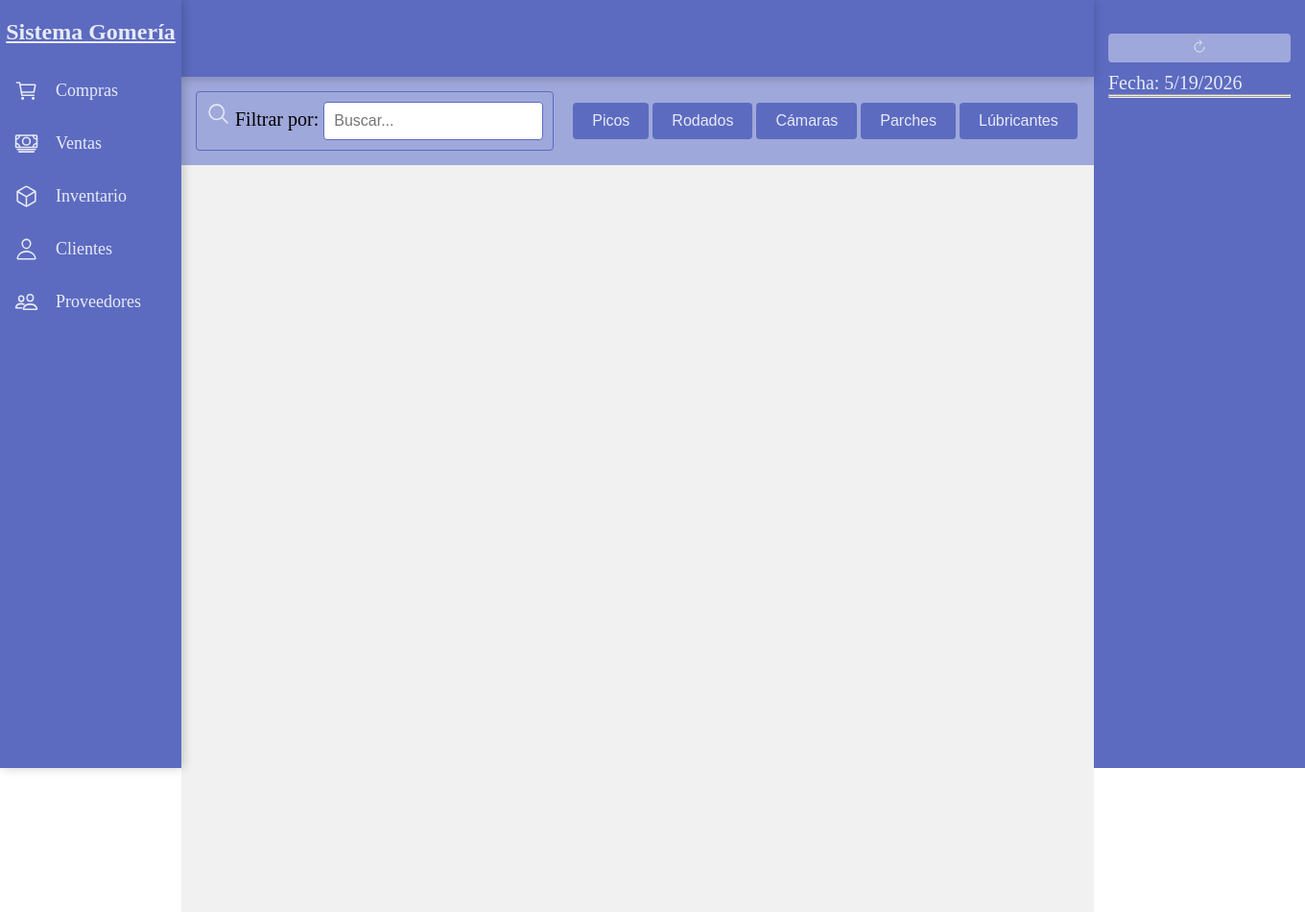
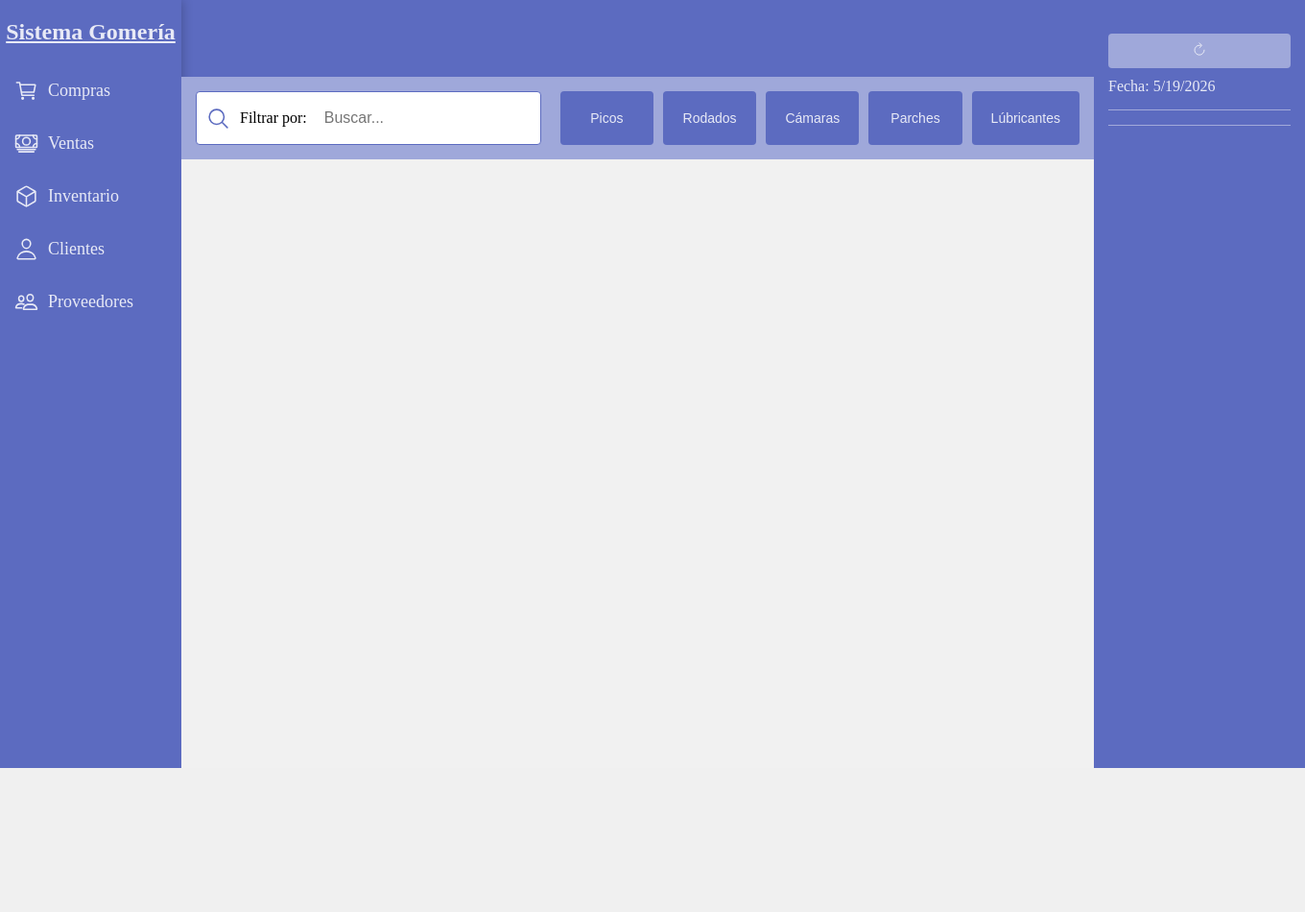
Before and after one commit to Luci1274/PPI_gomeria_codigo, a Flask app: page / in a window 1360 px wide. Shown: the whole page at 96% size. After the commit the page ends 800 px from the top, so only its background shows below. Run offline with Flask 3, Linux system fonts and the light colour scheme.

Commit message:
feat: implementar diseño responsivo y mejorar la navegación en la página de compra e inventario

```diff
--- a/src/static/css/estructura_base_compra_inventario_venta.css
+++ b/src/static/css/estructura_base_compra_inventario_venta.css
@@ -16,76 +16,122 @@
     --color-hover:#7986cb;
 }
 
-/* Header */
+/* MOBILE-FIRST: Default es celular */
+
+.container {
+    display: grid;
+    grid-template-columns: 1fr;
+    grid-template-rows: auto auto auto 1fr auto;
+    grid-template-areas:
+        "header"
+        "filtrado"
+        "main"
+        "main"
+        "footer";
+    min-height: 100vh;
+}
+
+/* Header - Mobile */
+header {
+    grid-area: header;
+    position: sticky;
+    top: 0;
+    z-index: 100;
+}
 
 .contenedor_header_gestion {
-    position: fixed;
-    top: 0;
-    left: var(--ancho-nav);
-    right: var(--ancho-panel);
-
     height: var(--alto-header);
-
     background-color: var(--color_fondo);
     color: var(--color_letras);
-
     display: flex;
     justify-content: center;
     align-items: center;
+    box-shadow: 0 2px 10px rgba(0,0,0,0.2);
+}
 
-    z-index: 100;
-    box-shadow: 0 2px 10px rgba(0,0,0,0.2);
-
-}
 .contenedor_header_gestion #titulo_pagina {
     font-size: 24px;
     font-weight: bold;
     text-decoration: underline;
 }
 
+/* Nav - Mobile */
+nav {
+    position: relative;
+    z-index: 300;
+}
 
-/*Navegación*/
+.boton_menu {
+    position: fixed;
+    top: 15px;
+    left: 15px;
+    width: 45px;
+    height: 45px;
+    border: none;
+    border-radius: 10px;
+    background-color: var(--color_fondo_cajas);
+    color: var(--color_letras);
+    font-size: 28px;
+    cursor: pointer;
+    z-index: 300;
+    display: flex;
+    justify-content: center;
+    align-items: center;
+    transition: 0.3s;
+}
 
-.conetenedor_navegacion {
+.boton_menu:hover {
+    background-color: var(--color-hover);
+}
+
+.boton_menu.oculto_menu {
+    opacity: 0;
+    pointer-events: none;
+    transition: opacity 0.3s ease;
+}
+
+.contenedor_navegacion {
     position: fixed;
-
     left: 0;
     top: 0;
-
-    width: var(--ancho-nav);
+    width: 189px;
     height: 100vh;
-
     background-color: var(--color_fondo);
     transition: 0.3s ease;
-
     z-index: 200;
     box-shadow: 2px 0 10px rgba(0,0,0,0.2);
-}
-
-.conetenedor_navegacion.oculto {
     transform: translateX(-100%);
 }
 
-.conetenedor_navegacion h2 {
+.contenedor_navegacion.abierto {
+    transform: translateX(0);
+}
+
+.contenedor_navegacion.oculto {
+    transform: translateX(-100%);
+}
+
+.contenedor_navegacion h2 {
     text-align: center;
     padding: 20px 0;
     color: var(--color_letras);
     text-decoration: underline;
+    visibility: hidden;
 }
 
-.conetenedor_navegacion ul {
+.contenedor_navegacion ul {
     list-style-type: none;
     margin: 0;
     padding: 0;
+    display: flex;
+    flex-direction: column;
 }
 
-.conetenedor_navegacion ul li {
-    float: none;
+.contenedor_navegacion ul li {
     display: block;
-    gap: 10px;
 }
 
-.conetenedor_navegacion ul li a {
+.contenedor_navegacion ul li a {
     display: flex;
     align-items: center;
     gap: 10px;
@@ -95,148 +141,163 @@
     transition: 0.3s;
 }
 
-.conetenedor_navegacion ul li a:hover {
+.contenedor_navegacion ul li a:hover {
     background-color: var(--color-hover);
     padding-left: 25px;
 }
 
-.conetenedor_navegacion ul li a ion-icon {
-    margin-right: 5%;
+.contenedor_navegacion ul li a ion-icon {
     font-size: 25px;
 }
 
-.conetenedor_navegacion ul li a span {
+.contenedor_navegacion ul li a span {
     font-size: 18px;
-}
-
-/* Botón hamburguesa */
-.boton_menu {
-    position: fixed;
-
-    top: 15px;
-    left: 15px;
-
-    width: 45px;
-    height: 45px;
-
-    border: none;
-    border-radius: 10px;
-
-    background-color: var(--color_fondo);
-    color: var(--color_letras);
-
-    font-size: 28px;
-    cursor: pointer;
-
-    z-index: 300;
-
-    display: none;
-    transition: 0.3s;
-}
-.boton_menu:hover {
-    background-color: var(--color-hover);
 }
 
 /* Overlay */
 .overlay_nav {
     position: fixed;
     inset: 0;
-
     background-color: rgba(0, 0, 0, 0.5);
-
     opacity: 0;
     visibility: hidden;
-
     transition: 0.3s ease;
     z-index: 150;
 }
+
 .overlay_nav.activo {
     opacity: 1;
     visibility: visible;
 }
 
+/* Overlay Derecho */
+.overlay_derecha {
+    position: fixed;
+    inset: 0;
+    background-color: rgba(0, 0, 0, 0.5);
+    opacity: 0;
+    visibility: hidden;
+    transition: 0.3s ease;
+    z-index: 240;
+}
 
-/*Barra de filtrado*/
+.overlay_derecha.activo_derecha {
+    opacity: 1;
+    visibility: visible;
+}
+
+/* Barra de filtrado - Mobile */
 .contenedor_barra_filtrado {
-    position: fixed;
-
-    top: var(--alto-header);
-    left: var(--ancho-nav);
-    right: var(--ancho-panel);
-
+    grid-area: filtrado;
     background-color: var(--color_fondo_cajas);
-
     padding: 15px;
-
-    display: flex;
-    justify-content: left;
-    align-items: center;
-    gap: 20px;
-
+    display: grid;
+    grid-template-columns: 1fr;
+    gap: 15px;
     z-index: 90;
-    transition: 0.3s ease;
 }
 
 .contenedor_barra_filtrado .filtro {
+    display: flex;
+    align-items: center;
+    gap: 10px;
     padding: 10px;
-    font-size: 20px;
+    font-size: 16px;
     border: 1px solid var(--color_fondo);
     border-radius: 4px;
+    background-color: white;
 }
 
 .contenedor_barra_filtrado ion-icon {
     font-size: 25px;
-    color: var(--color_letras);
+    color: var(--color_fondo);
     cursor: pointer;
 }
 
 .contenedor_barra_filtrado input {
-    padding: 10px;
+    flex: 1;
+    padding: 8px;
     font-size: 16px;
-    border: 1px solid var(--color_fondo);
+    border: none;
     border-radius: 4px;
     cursor: text;
 }
 
+.caja_botones_filtrado {
+    display: grid;
+    grid-template-columns: repeat(auto-fit, minmax(80px, 1fr));
+    gap: 10px;
+}
+
 .contenedor_barra_filtrado button {
-    padding: 10px 20px;
-    font-size: 16px;
+    padding: 10px 15px;
+    font-size: 14px;
     background-color: var(--color_fondo);
     color: var(--color_letras);
     border: none;
     border-radius: 4px;
     cursor: pointer;
     transition: 0.3s;
-
+    white-space: nowrap;
 }
 
 .contenedor_barra_filtrado button:hover {
     background-color: var(--color-hover);
 }
 
-/* barra lateral derecha */
+/* Botón carrito - Mobile */
+.boton_carrito {
+    position: fixed;
+    top: 15px;
+    right: 15px;
+    width: 45px;
+    height: 45px;
+    border: none;
+    border-radius: 10px;
+    background-color: var(--color_fondo_cajas);
+    color: var(--color_letras);
+    font-size: 26px;
+    cursor: pointer;
+    z-index: 300;
+    display: flex;
+    justify-content: center;
+    align-items: center;
+    transition: 0.3s;
+}
 
+.boton_carrito:hover {
+    background-color: var(--color-hover);
+}
+
+.boton_carrito.oculto_carrito {
+    opacity: 0;
+    pointer-events: none;
+    transition: opacity 0.3s ease;
+}
+
+/* Barra lateral derecha - Mobile */
 .contenedor_barra_lateral_derecha {
     position: fixed;
-
     top: 0;
     right: 0;
-
-    width: var(--ancho-panel);
+    width: 220px;
     height: 100vh;
-
     overflow-y: auto;
-
     background-color: var(--color_fondo);
     color: var(--color_letras);
-
     padding: 15px;
     transition: 0.3s ease;
+    z-index: 250;
+    transform: translateX(100%);
 }
+
+.contenedor_barra_lateral_derecha.abierta_derecha {
+    transform: translateX(0);
+}
+
 .contenedor_barra_lateral_derecha.oculta_derecha {
     transform: translateX(100%);
 }
-
 
 .contenedor_titulo_barra_lateral_derecha p {
     font-size: 18px;
@@ -246,135 +307,215 @@
 }
 
 .parte_superior_derecha {
-    display: flex;
-    flex-direction: column;
+    display: grid;
+    grid-template-columns: 1fr;
     gap: 10px;
+    margin-bottom: 15px;
 }
 
 .parte_superior_derecha .restablecer {
-    padding: 5px;
+    padding: 8px;
     font-size: 16px;
     width: 100%;
-    display: inline-block;
     background-color: var(--color_fondo_cajas);
     color: var(--color_letras);
     border: none;
     border-radius: 4px;
     cursor: pointer;
+    transition: 0.3s;
 }
 
 .parte_superior_derecha .restablecer:hover {
     background-color: var(--color-hover);
 }
 
-.parte_superior_derecha #fecha, .parte_superior_derecha span {
-    font-size: 20px;
+.parte_superior_derecha span {
+    font-size: 16px;
 }
 
-/* Botón carrito */
-.boton_carrito {
-    position: fixed;
-    top: 15px;
-    right: 15px;
-
-    width: 45px;
-    height: 45px;
-
-    border: none;
-    border-radius: 10px;
-
-    background-color: var(--color_fondo);
-    color: var(--color_letras);
-
-    font-size: 26px;
-    cursor: pointer;
-
-    z-index: 300;
-    display: none;
-    transition: 0.3s;
-}
-.boton_carrito:hover {
-    background-color: var(--color-hover);
+.cuerpo_barra_derecha {
+    margin: 15px 0;
 }
 
-
-main {
-    margin-top: 150px;
-    margin-left: var(--ancho-nav);
-    margin-right: var(--ancho-panel);
-
-    padding: 20px;
-
-    min-height: 100vh;
-
-    background-color: #f1f1f1;
+.opciones_derecha {
+    margin-top: 15px;
 }
 
+.contenedor_barra_lateral_derecha hr {
+    margin: 15px 0;
+    border: none;
+    border-top: 1px solid var(--color_letras);
+    opacity: 0.5;
+}
 
-/* Responsive */
+/* Main - Mobile */
+main {
+    grid-area: main;
+    padding: 20px;
+    background-color: #f1f1f1;
+    min-height: auto;
+}
 
-@media (max-width: 768px) {
+/* Footer */
+footer {
+    grid-area: footer;
+    background-color: var(--color_fondo);
+}
 
-    :root {
-        --ancho-nav: 0px;
-        --ancho-panel: 0px;
+/* TABLET: 768px y más */
+@media (min-width: 768px) {
+    .container {
+        grid-template-columns: 1fr;
+        grid-template-rows: auto auto 1fr auto;
     }
-
-    /* BOTÓN HAMBURGUESA */
 
     .boton_menu {
         display: flex;
-        justify-content: center;
-        align-items: center;
-        background-color: var(--color_fondo_cajas);
     }
-
-    .conetenedor_navegacion {
-        transform: translateX(-100%);
-        width: 189px;
-    }
-
-    .conetenedor_navegacion.abierto {
-        transform: translateX(0);
-    }
-
-    #titulo_nav {
-        visibility: hidden;
-    }
-
-    /* BOTÓN CARRITO */
 
     .boton_carrito {
         display: flex;
-        justify-content: center;
-        align-items: center;
-        background-color: var(--color_fondo_cajas);
+    }
+
+    .contenedor_navegacion {
+        transform: translateX(-100%);
+    }
+
+    .contenedor_navegacion.abierto {
+        transform: translateX(0);
     }
 
     .contenedor_barra_lateral_derecha {
         transform: translateX(100%);
-        width: 220px;
-        z-index: 250;
     }
 
     .contenedor_barra_lateral_derecha.abierta_derecha {
         transform: translateX(0);
     }
 
-    /* AJUSTES GENERALES */
+    .contenedor_barra_filtrado {
+        grid-template-columns: auto 1fr;
+        gap: 20px;
+    }
+
+    .caja_botones_filtrado {
+        grid-template-columns: repeat(5, 1fr);
+    }
+}
+
+/* DESKTOP/PC: 1024px y más */
+@media (min-width: 1024px) {
+    .container {
+        grid-template-columns: var(--ancho-nav) 1fr var(--ancho-panel);
+        grid-template-rows: var(--alto-header) auto 1fr auto;
+        grid-template-areas:
+            "nav header main-right"
+            "nav filtrado main-right"
+            "nav main main-right"
+            "nav footer footer-right";
+    }
+
+    header {
+        grid-area: header;
+        position: static;
+        z-index: auto;
+    }
 
     .contenedor_header_gestion {
-        left: 0;
-        right: 0;
+        height: var(--alto-header);
+        width: 100%;
     }
 
-    .contenedor_barra_filtrado {
-        left: 0;
-        right: 0;
+    /* Nav - Desktop */
+    nav {
+        grid-area: nav;
+        position: static;
+        z-index: auto;
     }
 
+    .boton_menu {
+        display: none;
+    }
+
+    .overlay_nav {
+        display: none;
+    }
+
+    .contenedor_navegacion {
+        position: static;
+        width: 100%;
+        height: 100%;
+        background-color: var(--color_fondo);
+        transform: none;
+        box-shadow: 2px 0 10px rgba(0,0,0,0.2);
+        padding: 0;
+    }
+
+    .contenedor_navegacion h2 {
+        visibility: visible;
+        padding: 20px 0;
+    }
+
+    .contenedor_navegacion ul {
+        flex-direction: column;
+    }
+
+    /* Barra de filtrado - Desktop */
+    .contenedor_barra_filtrado {
+        grid-area: filtrado;
+        grid-template-columns: auto 1fr;
+        gap: 20px;
+        padding: 15px;
+        background-color: var(--color_fondo_cajas);
+    }
+
+    .contenedor_barra_filtrado .filtro {
+        display: flex;
+        align-items: center;
+        gap: 10px;
+        padding: 10px;
+        background-color: white;
+        white-space: nowrap;
+    }
+
+    .caja_botones_filtrado {
+        grid-template-columns: repeat(5, 1fr);
+        gap: 10px;
+    }
+
+    .contenedor_barra_filtrado button {
+        padding: 10px 20px;
+    }
+
+    /* Botón carrito - Desktop */
+    .boton_carrito {
+        display: none;
+    }
+
+    /* Barra derecha - Desktop */
+    .contenedor_barra_lateral_derecha {
+        grid-area: main-right;
+        position: static;
+        width: 100%;
+        height: auto;
+        overflow-y: visible;
+        transform: none;
+        z-index: auto;
+        padding: 15px;
+    }
+
+    .contenedor_barra_lateral_derecha.abierta_derecha {
+        transform: none;
+    }
+
+    .contenedor_barra_lateral_derecha.oculta_derecha {
+        transform: none;
+    }
+
+    /* Main - Desktop */
     main {
-        margin-left: 0;
-        margin-right: 0;
+        grid-area: main;
+        padding: 20px;
+        background-color: #f1f1f1;
     }
 }
--- a/src/static/js/barral_navegacion.js
+++ b/src/static/js/barral_navegacion.js
@@ -11,6 +11,8 @@ botonMenu.addEventListener("click", () => {
 
     overlay.classList.toggle("activo");
 
+    botonMenu.classList.toggle("oculto_menu");
+
 });
 
 
@@ -21,4 +23,6 @@ overlay.addEventListener("click", () => {
 
     overlay.classList.remove("activo");
 
+    botonMenu.classList.remove("oculto_menu");
+
 });
--- a/src/static/js/estructura_base_compra_inventario_venta.js
+++ b/src/static/js/estructura_base_compra_inventario_venta.js
@@ -7,7 +7,16 @@ fecha.textContent = new Date().toLocaleDateString();
 
 const botonCarrito = document.getElementById('boton_carrito');
 const barraDerecha = document.getElementById('barra_derecha');
+const overlayDerecha = document.getElementById('overlay_derecha');
 
 botonCarrito.addEventListener('click', () => {
     barraDerecha.classList.toggle('abierta_derecha');
+    overlayDerecha.classList.toggle('activo_derecha');
+    botonCarrito.classList.toggle('oculto_carrito');
 });
+
+overlayDerecha.addEventListener('click', () => {
+    barraDerecha.classList.remove('abierta_derecha');
+    overlayDerecha.classList.remove('activo_derecha');
+    botonCarrito.classList.remove('oculto_carrito');
+});
--- a/src/templates/estructura_base_compra_inventario_venta.html
+++ b/src/templates/estructura_base_compra_inventario_venta.html
@@ -8,6 +8,7 @@
     <title>{% block title %} {% endblock %}</title>
 </head>
 <body>
+    <div class="container">
         <header>
             <div class="contenedor_header_gestion">
                 <h2 id="titulo_pagina"> {% block h2 %} {% endblock %} </h2>
@@ -26,7 +27,7 @@
             <div class="overlay_nav" id="overlay_nav"></div>
 
             <!-- Barra lateral -->
-        <div class="conetenedor_navegacion" id="barra_navegacion">
+            <div class="contenedor_navegacion" id="barra_navegacion">
                 <h2 id="titulo_nav">Sistema Gomería</h2>
                 <ul>
                     {% if rol == "operario" %}
@@ -96,6 +97,9 @@
                 <ion-icon name="cart-outline"></ion-icon>
             </button>
 
+        <!-- Overlay barra derecha -->
+            <div class="overlay_derecha" id="overlay_derecha"></div>
+
         <div class="contenedor_barra_lateral_derecha" id="barra_derecha">
 
             <div class="contenedor_titulo_barra_lateral_derecha">
@@ -122,6 +126,7 @@
         <footer>
 
         </footer>
+    </div>
     <script type="module" src="../static/js/barral_navegacion.js"></script>
 
     <script type="module" src="https://unpkg.com/ionicons@7.1.0/dist/ionicons/ionicons.esm.js"></script>
```
Lines whose indentation alone changed are shown as unchanged.
